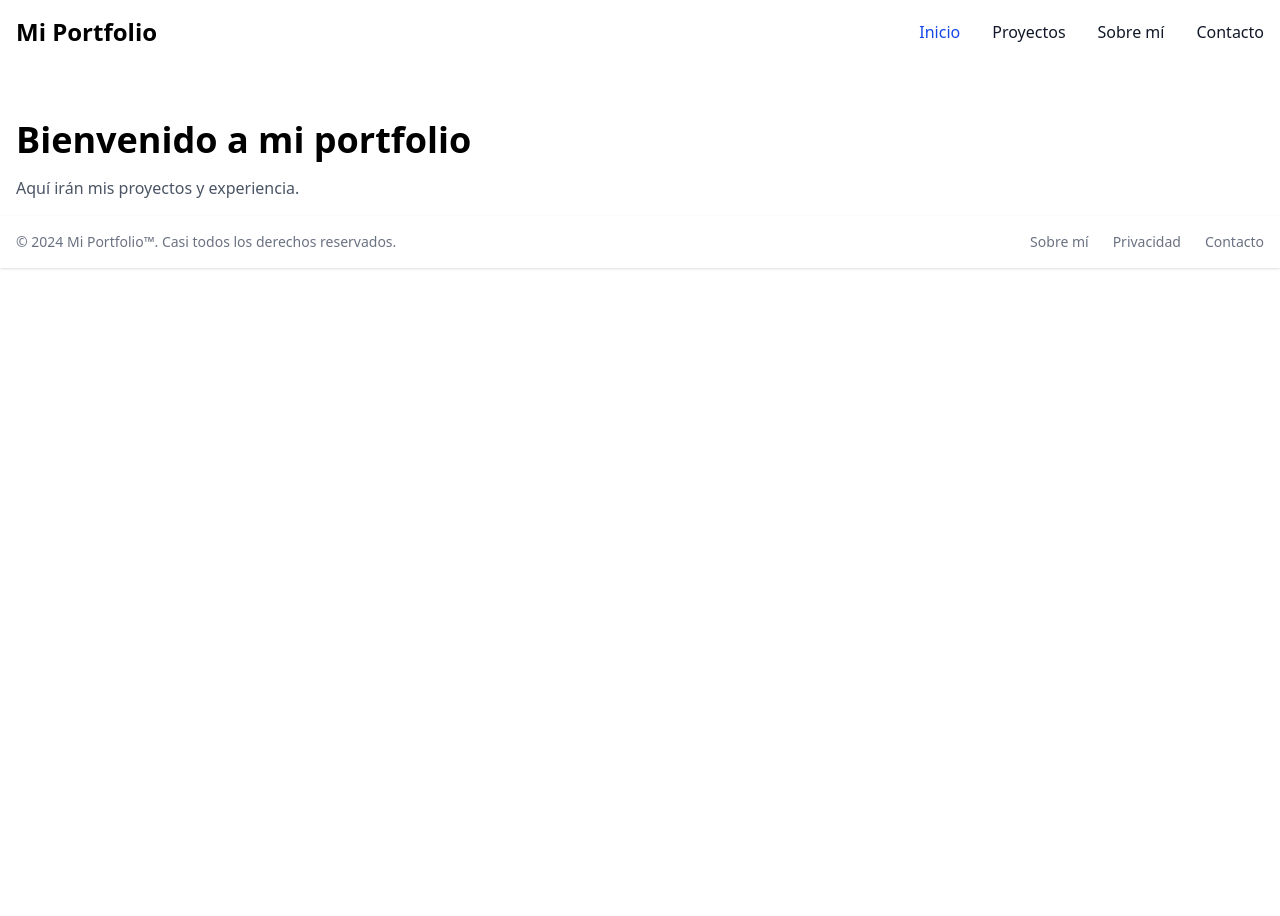
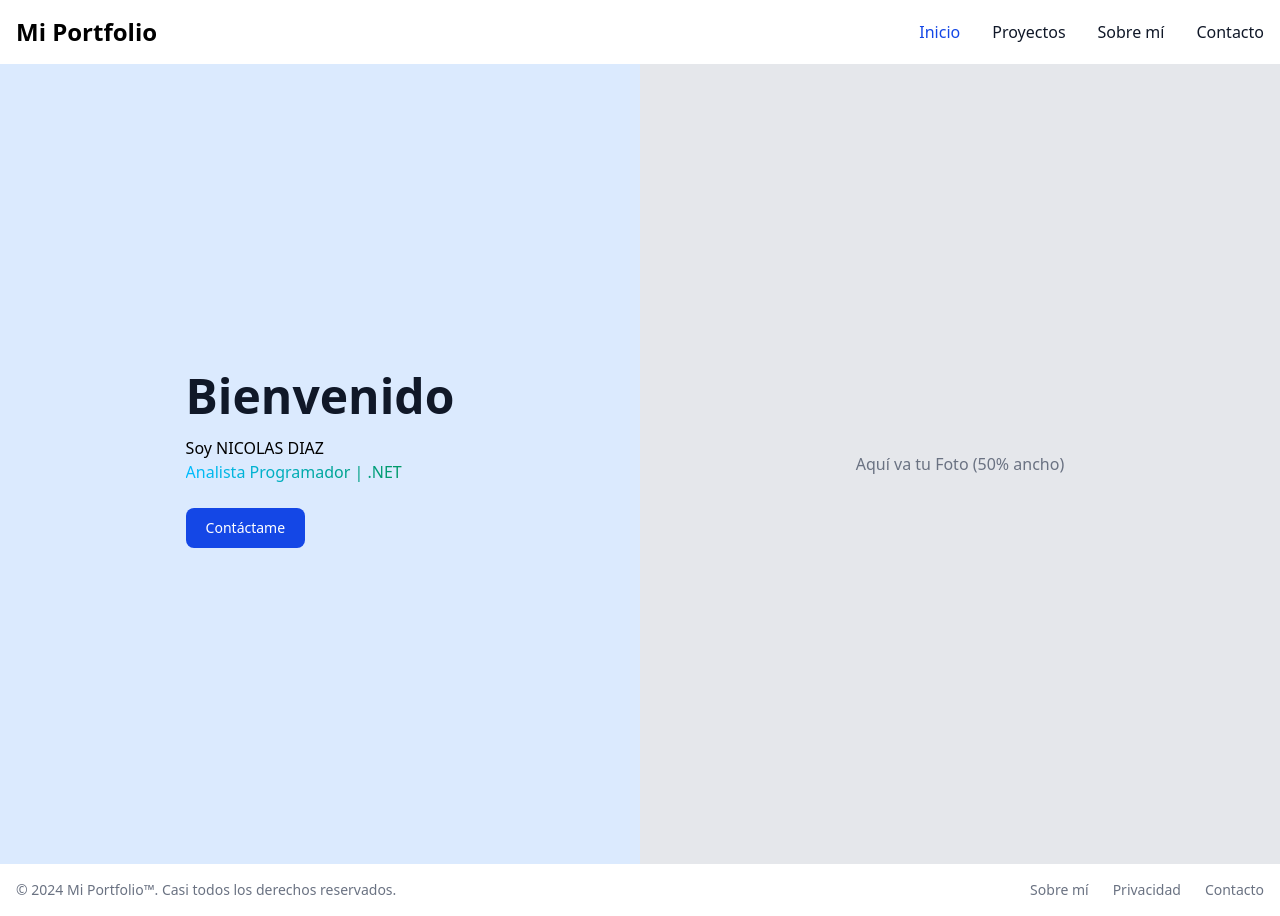
Before and after one commit to nicodiaz00/portfolio, an Astro site: page / in a window 1280 px wide. Before the commit the page ends 800 px from the top, so only its background shows below. Built offline with nearby package versions, Linux system fonts and the light colour scheme; Astro itself is replaced by a stand-in of ours.

Commit message:
Se agregar Hero

```diff
--- a/src/components/Hero.Astro
+++ b/src/components/Hero.Astro
@@ -0,0 +1,26 @@
+<section class="flex flex-col md:flex-row w-full h-screen">
+
+    <div class="w-full md:w-1/2 h-full bg-blue-100 flex items-center justify-center p-10">
+
+        <div class="text-left">
+            <h1 class="text-5xl font-bold text-gray-900 mb-4">Bienvenido</h1>
+            <h2 class="">Soy NICOLAS DIAZ</h2>
+            <h3><span class="text-transparent bg-clip-text bg-gradient-to-r to-emerald-600 from-sky-400">Analista Programador | .NET</span></h3>
+
+
+            <button type="button" class="mt-6 text-white bg-blue-700 hover:bg-blue-800 focus:ring-4 focus:ring-blue-300 font-medium rounded-lg text-sm px-5 py-2.5 me-2 mb-2 dark:bg-blue-600 dark:hover:bg-blue-700 focus:outline-none dark:focus:ring-blue-800">
+                Contáctame
+            </button>
+        </div>
+
+    </div>
+
+    <div class="w-full md:w-1/2 h-full bg-gray-200 flex items-center justify-center">
+
+        <div class="p-10">
+             <p class="text-gray-500">Aquí va tu Foto (50% ancho)</p>
+        </div>
+
+    </div>
+
+</section>
--- a/src/pages/index.astro
+++ b/src/pages/index.astro
@@ -1,12 +1,10 @@
 ---
 // Ahora esto SÍ funcionará porque creaste el archivo en el paso anterior
 import Layout from '../layouts/Layaout.astro';
+import Hero from '../components/Hero.astro'; // <--- Importar
 ---
 
 <Layout title="Nicolas Diaz - Analista Programador">
-    <main class="max-w-screen-xl mx-auto p-4">
-		<h1 class="text-4xl font-bold mt-10">Bienvenido a mi portfolio</h1>
-        <p class="text-gray-600 mt-4">Aquí irán mis proyectos y experiencia.</p>
-	</main>
+    <Hero/>
 
 </Layout>
```
